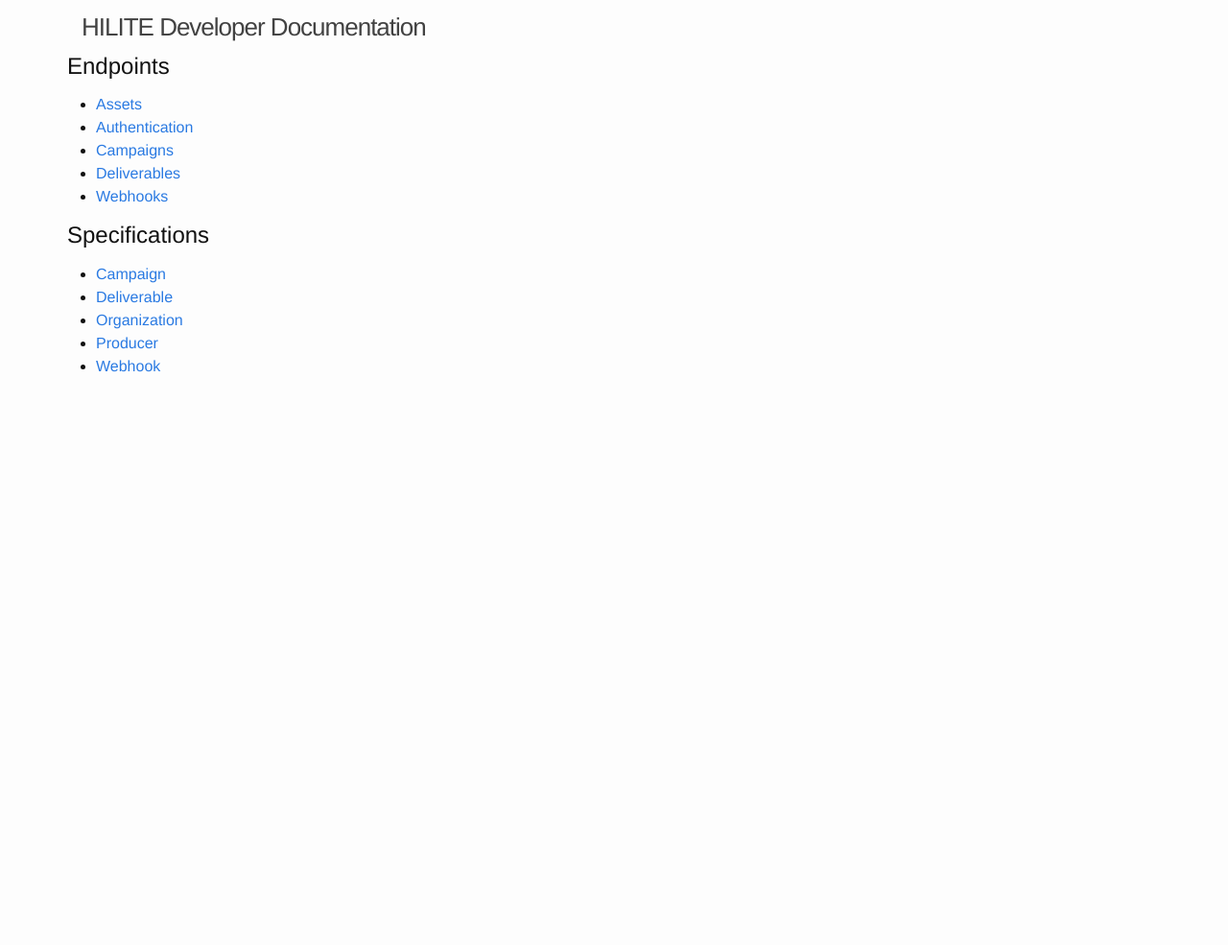
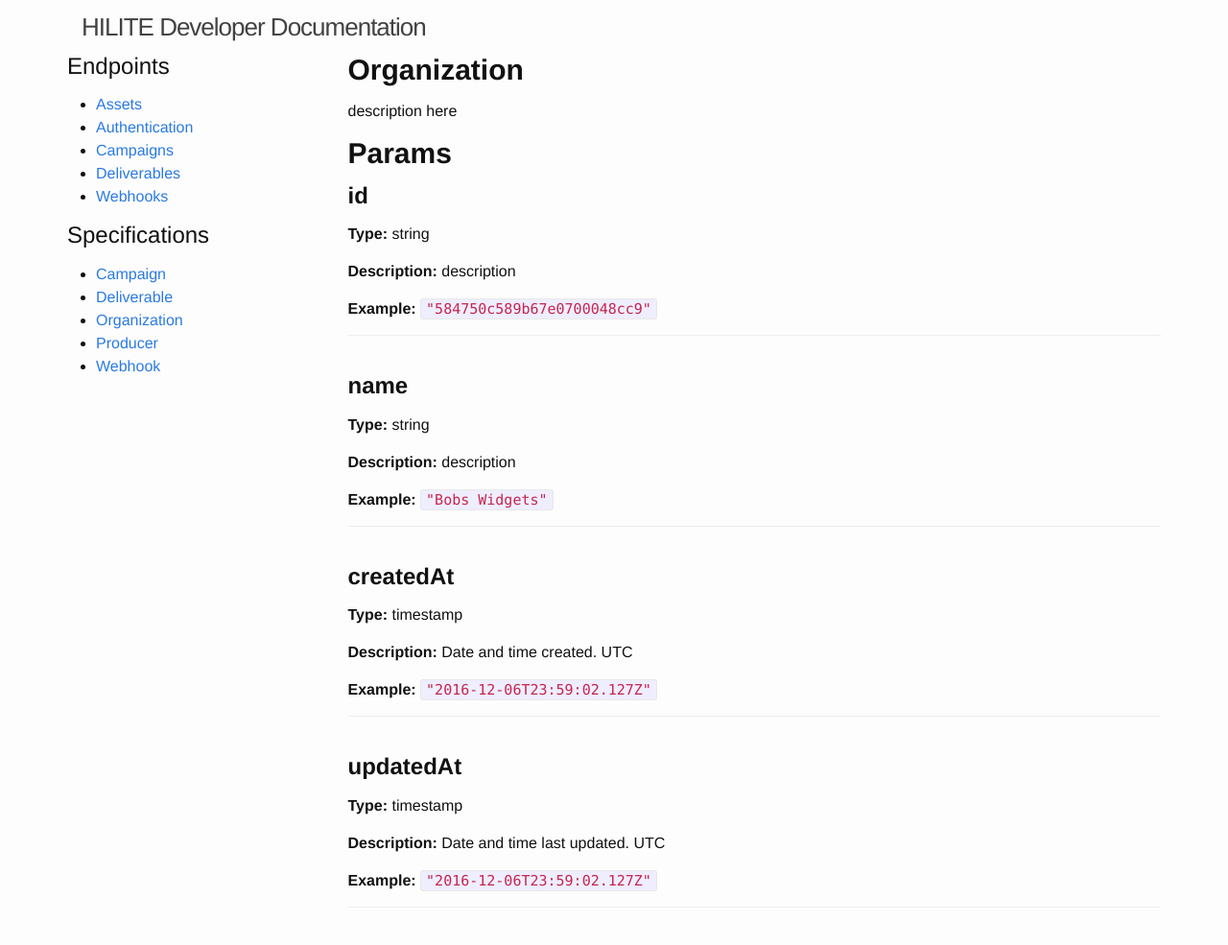
Before and after one commit to hilite-developer-site/hilite-developer-site.github.io, a Jekyll site: the page built from _specs/organization.md, in a window 1280 px wide. Shown: the whole page at 96% size. Built offline with Jekyll 4.4.1, drawn with Linux system fonts in a browser that asks for light colours; before the commit the page ends 900 px from its top, so only the background shows below that.

Commit message:
add organization and producer specs

```diff
--- a/_data/endpoints.json
+++ b/_data/endpoints.json
@@ -383,7 +383,6 @@
                     "updatedAt": "2016-12-09T21:32:11.934Z",
                     "id": "584b22db62858207000577cc",
                     "producer": {
-                      "producer": {
                       "displayName": "A Display.Name",
                       "email": "anEmail@email.com",
                       "firstName": "John",
@@ -391,7 +390,6 @@
                       "uid": "aThirdPartyUID",
                       "data": {
                         "customFieldName": "the data object is a place for you to store custom data unique to your organization. This field is just an example."
-                        }
                       }
                     }
                   },
--- a/_data/specs.json
+++ b/_data/specs.json
@@ -1,5 +1,33 @@
 {
   "version": "0.05",
+  "organization": {
+    "params": [
+      {
+        "name": "id",
+        "type": "string",
+        "description": "description",
+        "exampleValue": "584750c589b67e0700048cc9"
+      },
+      {
+        "name": "name",
+        "type": "string",
+        "description": "description",
+        "exampleValue": "Bobs Widgets"
+      },
+      {
+        "name": "createdAt",
+        "type": "timestamp",
+        "description": "Date and time created. UTC",
+        "exampleValue": "2016-12-06T23:59:02.127Z"
+      },
+      {
+        "name": "updatedAt",
+        "type": "timestamp",
+        "description": "Date and time last updated. UTC",
+        "exampleValue": "2016-12-06T23:59:02.127Z"
+      }
+    ]
+  },
   "campaign": {
     "params": [
       {
@@ -117,5 +145,47 @@
         }
       }
     ]
+  },
+  "producer": {
+    "params": [
+      {
+        "name": "displayName",
+        "type": "string",
+        "description": "description",
+        "exampleValue": "exampleValue"
+      },
+      {
+        "name": "email",
+        "type": "string",
+        "description": "description",
+        "exampleValue": "exampleValue"
+      },
+      {
+        "name": "firstName",
+        "type": "string",
+        "description": "description",
+        "exampleValue": "exampleValue"
+      },
+      {
+        "name": "lastName",
+        "type": "string",
+        "description": "description",
+        "exampleValue": "exampleValue"
+      },
+      {
+        "name": "uid",
+        "type": "string",
+        "description": "description",
+        "exampleValue": "exampleValue"
+      },
+      {
+        "name": "data",
+        "type": "json",
+        "description": "description",
+        "exampleValue": {
+          "customFieldName": "the data object is a place for you to store custom data unique to your organization. This field is just an example."
+        }
+      }
+    ]
   }
 }
--- a/_specs/organization.html
+++ /dev/null
@@ -1,5 +0,0 @@
----
-layout: default
-title: Organization
-category: spec
----
--- /dev/null
+++ b/_specs/organization.md
@@ -0,0 +1,11 @@
+---
+layout: default
+title: Organization
+category: spec
+---
+
+## **Organization**
+
+description here
+
+{% include spec.html spec=site.data.specs.organization %}
```
Lines whose indentation alone changed are shown as unchanged.
